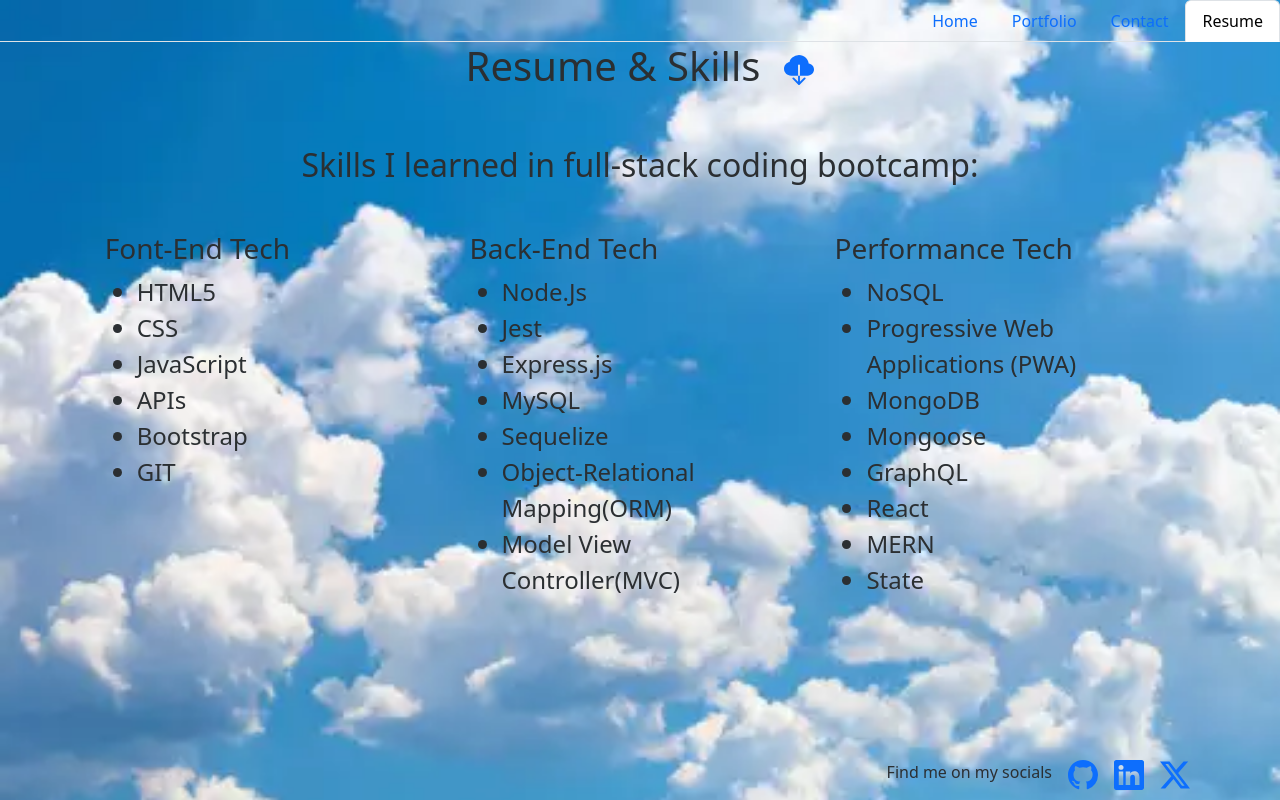
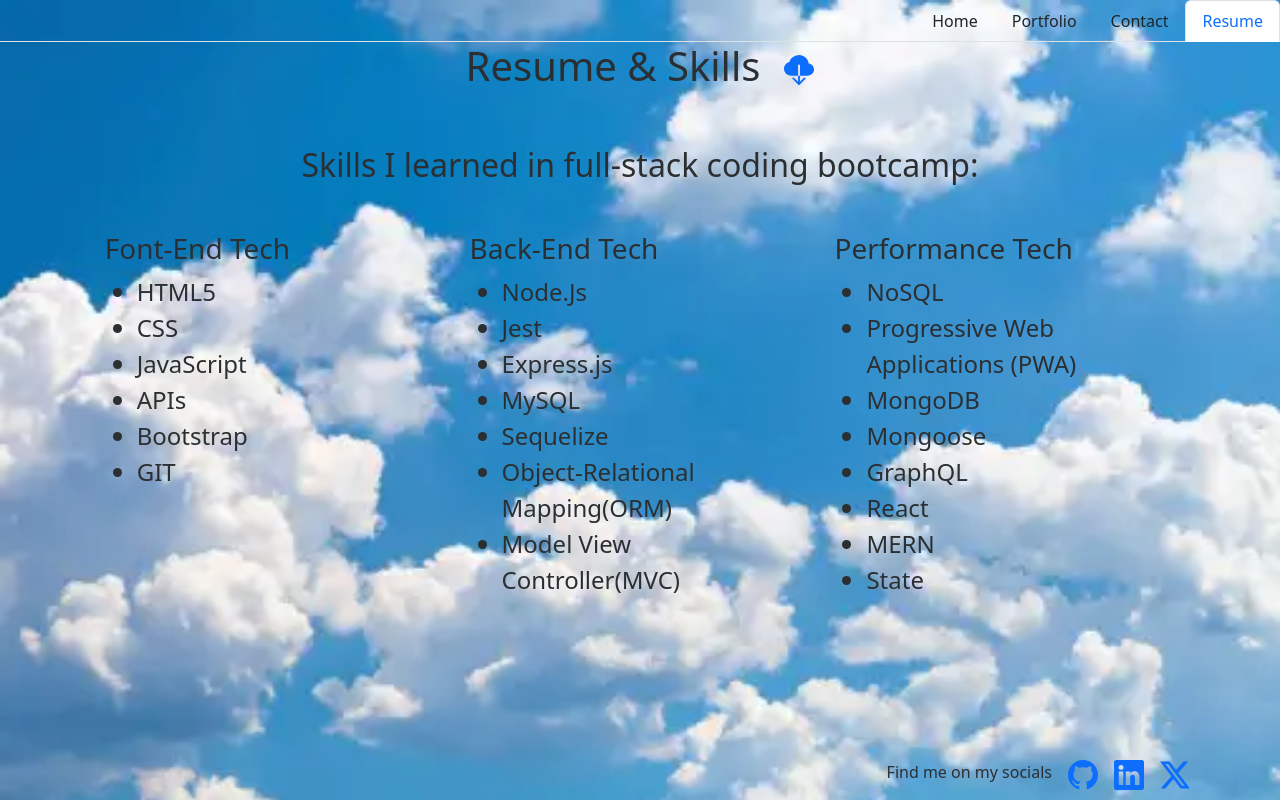
Before and after one commit to allexortiz/react-portfolio, a React (Vite) app: page /Resume in a window 1280 px wide. Built offline with nearby package versions, Linux system fonts and the light colour scheme.

Commit message:
made navbar more visable with background

```diff
--- a/src/components/NavTabs.jsx
+++ b/src/components/NavTabs.jsx
@@ -8,7 +8,7 @@ function NavTabs() {
       <li className="nav-item">
         <Link
           to="/"
-          className={currentPage === '/' ? 'nav-link active' : 'nav-link'}
+          className={currentPage === '/' ? 'nav-link active text-primary' : 'nav-link text-dark'}
         >
           Home
         </Link>
@@ -16,7 +16,7 @@ function NavTabs() {
       <li className="nav-item">
         <Link
           to="/Portfolio"
-          className={currentPage === '/Portfolio' ? 'nav-link active' : 'nav-link'}
+          className={currentPage === '/Portfolio' ? 'nav-link active text-primary' : 'nav-link text-dark'}
         >
           Portfolio
         </Link>
@@ -24,7 +24,7 @@ function NavTabs() {
       <li className="nav-item">
         <Link
           to="/Contact"
-          className={currentPage === '/Contact' ? 'nav-link active' : 'nav-link'}
+          className={currentPage === '/Contact' ? 'nav-link active text-primary' : 'nav-link text-dark'}
         >
           Contact
         </Link>
@@ -32,7 +32,7 @@ function NavTabs() {
       <li className="nav-item">
         <Link
           to="/Resume"
-          className={currentPage === '/Resume' ? 'nav-link active' : 'nav-link'}
+          className={currentPage === '/Resume' ? 'nav-link active text-primary' : 'nav-link text-dark'}
         >
           Resume
         </Link>
```
